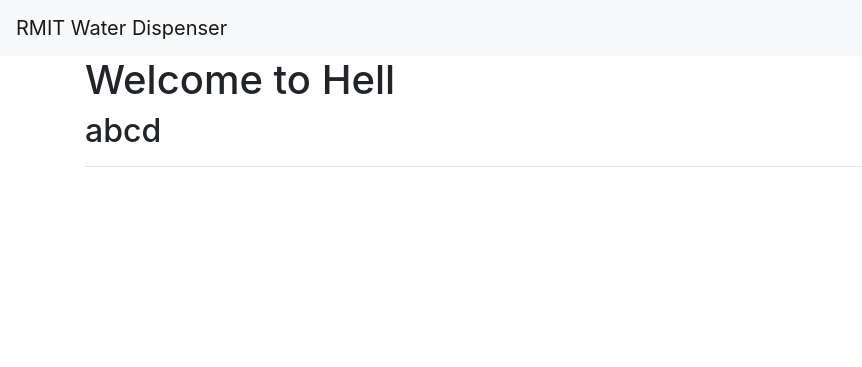
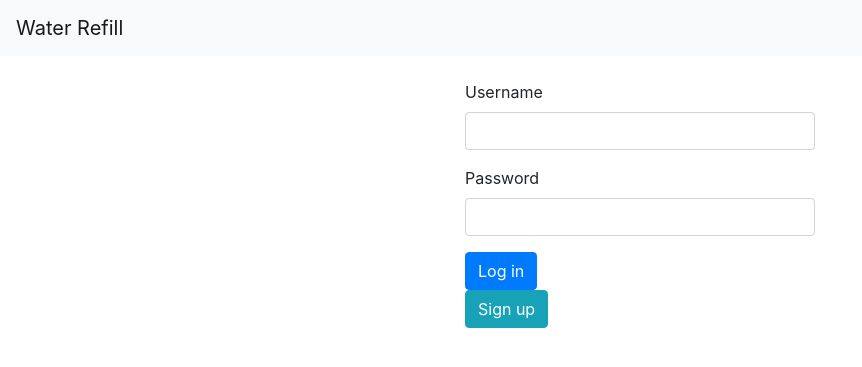
Before and after one commit to DuongVu21/WaterDispenser, a Flask app: page / in a window 1280 px wide. Shown: the top 367 px of the page, without its empty margins (0-862 px from the left). Run offline with Flask 3, Linux system fonts and the light colour scheme; data comes from the database, SQL or seed files in the repository; both versions use the stored data as it was after the commit; some libraries are stand-ins or nearby versions.

Commit message:
Added UserWebApp

```diff
--- a/CentralServerService/app.py
+++ b/CentralServerService/app.py
@@ -4,7 +4,7 @@ from flask import Flask, render_template, Response
 import threading
 
 erIp = "10.247.169.31"
-NitroIP = "10.247.212.58"
+NitroIP = "10.247.218.114"
 port = 28910
 
 # Create a server socket for sending and receiving messages
--- a/UserWebApp/app.py
+++ b/UserWebApp/app.py
@@ -9,10 +9,10 @@ def get_db_connection():
     return conn
 
 # Function for reading database
-def get_user(user_id):
+def get_user(username):
     conn = get_db_connection()
-    user = conn.execute('SELECT * FROM users WHERE id = ?',
-                        (user_id,)).fetchone()
+    user = conn.execute('SELECT * FROM users WHERE username = ?',
+                        (username,)).fetchone()
     conn.close()
     if user is None:
         abort(404)
@@ -20,16 +20,60 @@ def get_user(user_id):
 
 # Create a webapp instance
 app = Flask(__name__)
-app.config['SECRET_KEY'] = 'your secret key'
+app.config['SECRET_KEY'] = 'vskey'
 
 # Each route corresponse with a link
 # First one is the home page
-@app.route('/')
-def index():
-    conn = get_db_connection()
-    users = conn.execute('SELECT * FROM users').fetchall()
-    conn.close()
-    return render_template('index.html', users=users)
+@app.route('/', methods=('GET', 'POST'))
+def login():
+    if request.method == 'POST':
+        username = request.form['username']
+        password = request.form['password']
+        user = get_user(username)
+        if (user):
+            if (password == user[3]):
+                print("Logged in")
+
+        return redirect(url_for('user', username=user['username']))
+    else:
+        return render_template('login.html')
+
+@app.route('/signup', methods=('GET', 'POST'))
+def signup():
+    if request.method == 'POST':
+        username = request.form['username']
+        password = request.form['password']
+        if (username):
+            if (password):
+                print("Signed up")
+                connection = sqlite3.connect('database.db')
+
+                with open("schema.sql") as f:
+                    connection.executescript(f.read())
+
+                cur = connection.cursor()
+
+                cur.execute("INSERT INTO users (username, password, reserve) VALUES (?, ?, ?)",
+                            (username, password, 0))
+
+                connection.commit()
+                connection.close()
+
+        return redirect(url_for('login'))
+
+    else:
+        return render_template('signup.html')
+
+
+@app.route('/user/<string:username>')
+def user(username):
+    user = get_user(username)
+    return render_template('user.html', user=user)
+
+@app.route('/user/<string:username>/disp')
+def disp(username):
+    user = get_user(username)
+    return render_template('dispense.html', user=user)
 
 if __name__ =="__main__":
     app.run(debug = False)
--- a/UserWebApp/initdb.py
+++ b/UserWebApp/initdb.py
@@ -7,8 +7,8 @@ with open("schema.sql") as f:
 
 cur = connection.cursor()
 
-cur.execute("INSERT INTO users (username, reserve) VALUES (?, ?)",
-            ('Admin', 1000)
+cur.execute("INSERT INTO users (username, password, reserve) VALUES (?, ?, ?)",
+            ('admin', '0000', 1000)
             )
 
 connection.commit()
--- a/UserWebApp/schema.sql
+++ b/UserWebApp/schema.sql
@@ -4,5 +4,6 @@ CREATE TABLE users (
     id INTEGER PRIMARY KEY AUTOINCREMENT,
     created TIMESTAMP NOT NULL DEFAULT CURRENT_TIMESTAMP,
     username TEXT NOT NULL,
+    password TEXT NOT NULL,
     reserve INT
 );
--- a/UserWebApp/templates/base.html
+++ b/UserWebApp/templates/base.html
@@ -12,7 +12,7 @@
 </head>
 <body>
     <nav class="navbar navbar-expand-md navbar-light bg-light">
-        <a class="navbar-brand" href="{{ url_for('index')}}">RMIT Water Dispenser</a> <!--url_for() creates a hyperlink, we pass it a function name-->
+        <a class="navbar-brand" href="{{ url_for('login')}}">Water Refill</a> <!--url_for() creates a hyperlink, we pass it a function name-->
     </nav>
     <div class="container">
         {% for message in get_flashed_messages() %}
--- a/UserWebApp/templates/index.html
+++ b/UserWebApp/templates/index.html
@@ -1,9 +1,15 @@
 {% extends 'base.html' %}
 
 {% block content %}
-<h1>{% block title %} Welcome to Hell {% endblock %}</h1>
-    {% for user in users %}
-            <h2>{{ user['username'] }}</h2>
-        <hr>
+<h1>{% block title %} Log in {% endblock %}</h1>
+    {% for post in posts %}
+<a href="{{ url_for('post', post_id=post['id']) }}">
+    <h2>{{ post['title'] }}</h2>
+</a>
+<span class="badge badge-primary">{{ post['created'] }}</span>
+<a href="{{ url_for('edit', id=post['id']) }}">
+    <span class="badge badge-warning">Edit</span>
+</a>
+<hr>
     {% endfor %}
 {% endblock %}
--- /dev/null
+++ b/UserWebApp/templates/login.html
@@ -0,0 +1,28 @@
+{% extends 'base.html' %}
+
+{% block content %}
+<div id="bg"></div>
+<div class="row align-items-center">
+    <div class="col-md-4">
+    </div>
+    <div class="col-md-4">
+        <br>
+        <form method="post">
+            <div class="mb-3">
+                <label for="username">Username</label>
+                <input type="text" name="username" class="form-control"
+                       value="{{ request.form['username']}}">
+            </div>
+            <div class="mb-3">
+                <label for="password">Password</label>
+                <input type="password" name="password" class="form-control"
+                       value="{{ request.form['password']}}">
+            </div>
+            <button type="submit" class="btn btn-primary">Log in</button>&nbsp&nbsp&nbsp&nbsp&nbsp&nbsp&nbsp&nbsp&nbsp&nbsp&nbsp&nbsp&nbsp&nbsp&nbsp&nbsp&nbsp&nbsp&nbsp&nbsp&nbsp&nbsp&nbsp&nbsp&nbsp&nbsp&nbsp&nbsp&nbsp&nbsp&nbsp&nbsp&nbsp&nbsp&nbsp&nbsp&nbsp&nbsp&nbsp&nbsp&nbsp&nbsp&nbsp&nbsp
+            <a href="{{ url_for('signup') }}" class="btn btn-info">Sign up</a>
+        </form>
+    </div>
+    <div class="col-md-4">
+    </div>
+</div>
+{% endblock %}
--- a/WaterDispenserService/app.py
+++ b/WaterDispenserService/app.py
@@ -8,7 +8,7 @@ from flask import Flask, render_template, Response
 from dispense_routine_time import Dispense
 import threading
 
-host= "10.247.197.70"
+host= "10.247.218.105"
 port = 28910
 
 Exit = False
--- a/WaterDispenserService/dispense_routine_time.py
+++ b/WaterDispenserService/dispense_routine_time.py
@@ -6,7 +6,7 @@ FLOWRATE = 17.23 # mL/s
 
 class Dispense():
     def __init__(self, volume):
-        self.pump = Pump()
+        self.pump = Pump(14)
         self.sv = SV()
         self.dispenseVolume = volume * 1000 # L to mL
         self.dispenseTime = self.dispenseVolume/FLOWRATE
--- a/WaterDispenserService/pump.py
+++ b/WaterDispenserService/pump.py
@@ -17,7 +17,7 @@ class Pump():
         GPIO.cleanup()
 
 if __name__ == "__main__":
-    pump_test = Pump()
+    pump_test = Pump(14)
     pump_test.on()
     time.sleep(3)
     pump_test.off()
```
Also changed, not shown: UserWebApp/templates/dispense.html (added, +19 -0 lines), UserWebApp/templates/signup.html (added, +27 -0 lines), UserWebApp/templates/user.html (added, +9 -0 lines), UserWebApp/database.db, UserWebApp/templates/topup.html (added).
